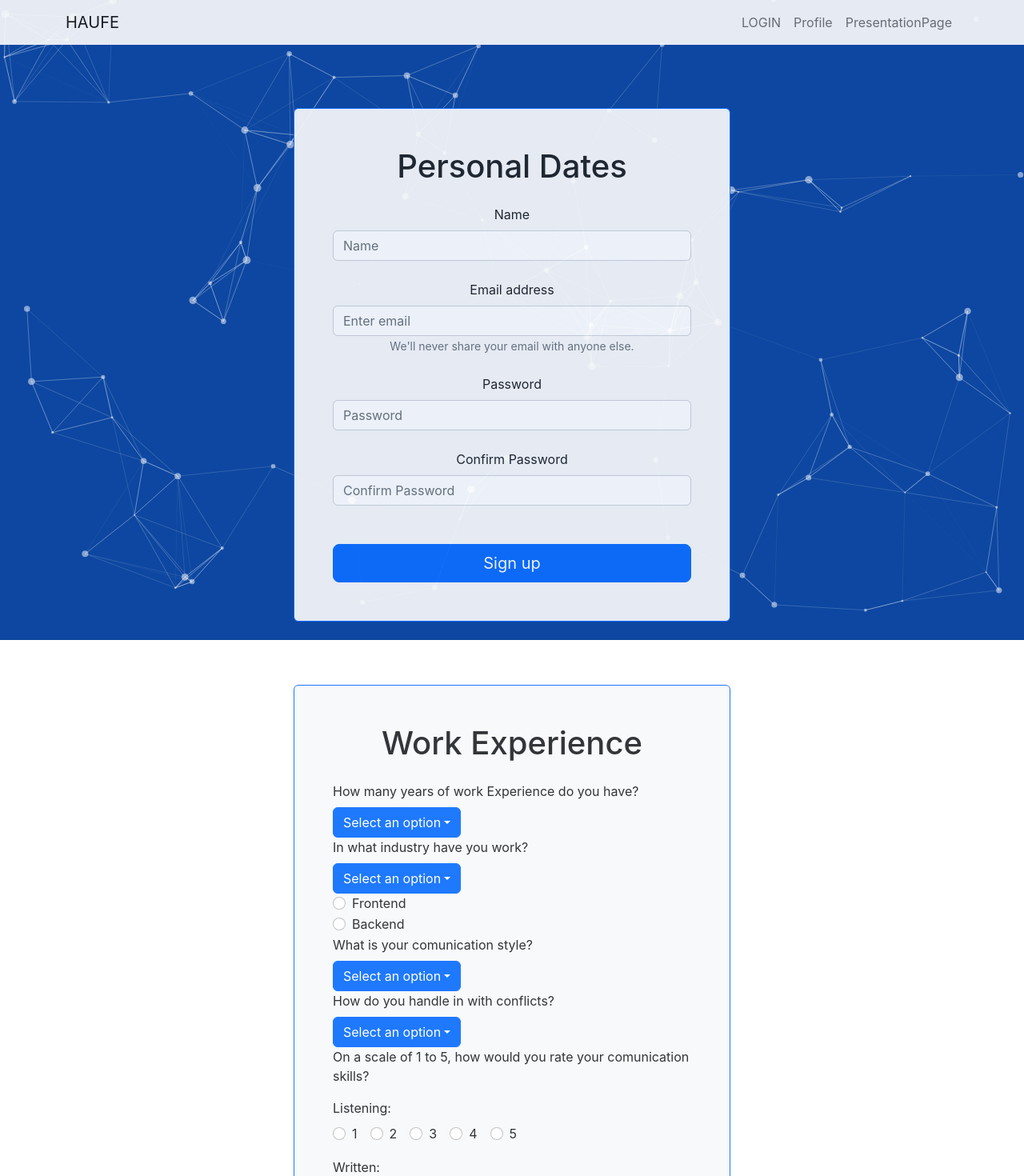
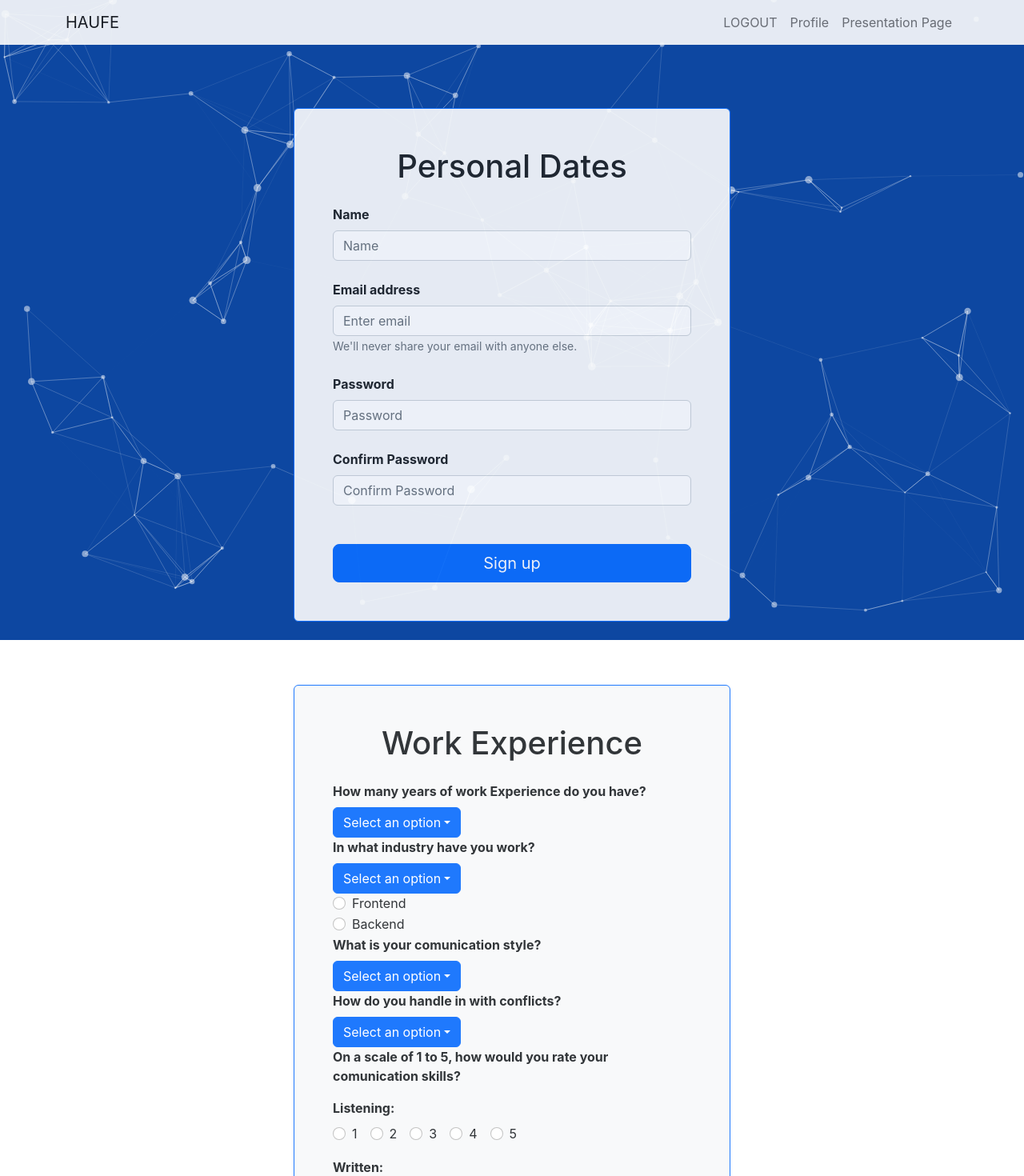
Before and after one commit to RAZVAN24RR/itec2023, a React (Create React App) app in the folder client/: page / in a window 1280 px wide. Shown: the top 1470 px of the page at 80% size. Built offline with nearby package versions, Linux system fonts and the light colour scheme.

Commit message:
Somethin'

```diff
--- a/client/package.json
+++ b/client/package.json
@@ -13,6 +13,7 @@
     "react-router-dom": "^6.10.0",
     "react-scripts": "5.0.1",
     "react-tsparticles": "^2.9.3",
+    "router-dom": "^2.2.10",
     "tsparticles": "^2.9.3",
     "web-vitals": "^2.1.4"
   },
--- a/client/src/App.js
+++ b/client/src/App.js
@@ -100,7 +100,6 @@ function App(props) {
   return (
     <div>
       <div className="content">
-        <Navbarex />
         {props.children}
         <Footer />
       </div>
--- a/client/src/components/navbar.js
+++ b/client/src/components/navbar.js
@@ -2,15 +2,15 @@ import Container from "react-bootstrap/Container";
 import Nav from "react-bootstrap/Nav";
 import Navbar from "react-bootstrap/Navbar";
 
-function Navbarex() {
+function Navbarex(props) {
   return (
     <Navbar className="bg-light">
       <Container className="text-primary">
-        <Navbar.Brand href="/">HAUFE</Navbar.Brand>
+        <Navbar.Brand href="/">{props.brand}</Navbar.Brand>
         <Nav className="mr-auto justify-content-betwen">
-          <Nav.Link href="/login">LOGIN</Nav.Link>
-          <Nav.Link href="/profile">Profile</Nav.Link>
-          <Nav.Link href="/presentation">PresentationPage</Nav.Link>
+          <Nav.Link href="/login">{props.login}</Nav.Link>
+          <Nav.Link href="/profile">{props.profile}</Nav.Link>
+          <Nav.Link href="/presentation">{props.presenationPage}</Nav.Link>
         </Nav>
       </Container>
     </Navbar>
--- a/client/src/pages/Login/Login.js
+++ b/client/src/pages/Login/Login.js
@@ -4,10 +4,13 @@ import Container from "react-bootstrap/Container";
 import Row from "react-bootstrap/Row";
 import Col from "react-bootstrap/Col";
 import Footer from "../../components/Footer";
+import Navbarex from "../../components/navbar";
 
 const Login = () => {
   return (
     <>
+      <Navbarex brand={"HAUFE"} login={"LOGIN"} profile={"Profile"} presenationPage={"Presentation Page"}/>
+
       <Container className="d-flex justify-content-center align-items-center vh-100">
         <Row className="justify-content-center align-items-center h-100 container-fluid">
           <Col
--- a/client/src/pages/PresentationPage/PresPage.js
+++ b/client/src/pages/PresentationPage/PresPage.js
@@ -2,10 +2,14 @@ import Container from "react-bootstrap/Container";
 import Nav from "react-bootstrap/Nav";
 import Navbar from "react-bootstrap/Navbar";
 import Footer from "../../components/Footer.js";
+import Navbarex from "../../components/navbar.js";
 
 function PresPage() {
   return (
     <>
+
+    <Navbarex brand={"HAUFE"} login={"LOGOUT"} profile={"Profile"} presenationPage={"Presentation Page"}/>
+
       <Container
         fluid
         className="text-center my-5 "
--- a/client/src/pages/ProfilePage/ProfilePage.js
+++ b/client/src/pages/ProfilePage/ProfilePage.js
@@ -1,7 +1,8 @@
 import React from "react";
 import { useState, useEffect } from "react";
-import { Container, Row, Col, Image, Button } from "react-bootstrap";
+import { Container, Row, Col, Image, Button, Nav } from "react-bootstrap";
 import AboutMe from "../../components/AboutMe.js";
+import Navbarex from "../../components/navbar.js";
 
 const ProfilePage = () => {
   const [applicationStatus, setApplicationStatus] = useState({
@@ -100,6 +101,10 @@ const ProfilePage = () => {
       })*/
 
   return (
+    <>
+
+    <Navbarex brand={"HAUFE"} login={"LOGOUT"} profile={"Profile"} presenationPage={"Presentation Page"}/>
+
     <Container className="bg-white">
       <Row>
         <Col md={{ span: 8, offset: 2 }}>
@@ -163,6 +168,9 @@ const ProfilePage = () => {
         </Col>
       </Row>
     </Container>
+    </>
+
+
   );
 };
 
--- a/client/src/pages/Signup/Signup.js
+++ b/client/src/pages/Signup/Signup.js
@@ -9,6 +9,7 @@ import React, { useState } from "react";
 import { InputGroup } from "react-bootstrap";
 import RadioChecks from "./formcheck";
 import Footer from "../../components/Footer";
+import Navbarex from "../../components/navbar.js";
 
 const Signup = () => {
   const [selectedOption, setSelectedOption] = useState("Select an option");
@@ -38,6 +39,8 @@ const Signup = () => {
 
   return (
     <>
+
+    <Navbarex brand={"HAUFE"} login={"LOGOUT"} profile={"Profile"} presenationPage={"Presentation Page"}/>
       <Persdate />
       <Container className="d-flex justify-content-center align-items-center">
         <Row className="justify-content-center align-items-center h-100 container-fluid  mb-4">
@@ -49,7 +52,7 @@ const Signup = () => {
 
             <Form className="text-left">
               <Form.Group controlId="formBasicPassword">
-                <Form.Label>
+                <Form.Label style={{fontWeight: "bold"}}>
                   How many years of work Experience do you have?{" "}
                 </Form.Label>
                 <Dropdown onSelect={handleOptionSelect}>
@@ -77,7 +80,7 @@ const Signup = () => {
                 </Dropdown>
               </Form.Group>
               <Form.Group controlId="formBasicEmail">
-                <Form.Label>In what industry have you work?</Form.Label>
+                <Form.Label style={{fontWeight: "bold"}}>In what industry have you work?</Form.Label>
                 <Dropdown onSelect={handleDropdownSelect}>
                   <Dropdown.Toggle variant="primary" id="dropdown-basic">
                     {selectedOptions}
@@ -116,14 +119,14 @@ const Signup = () => {
                 {selectedOption1 === "Frontend" && (
                   <>
                     <Form.Group controlId="formBasicFrontend">
-                      <Form.Label>
+                      <Form.Label style={{fontWeight: "bold"}}>
                         Whitch Frontend framework are you comfortable with?
                       </Form.Label>
                       <Form.Check label="React" value="Frontend" />
                       <Form.Check label="Angular" value="Frontend" />
                       <Form.Check label="Vue" value="Frontend" />
                     </Form.Group>
-                    <Form.Label>
+                    <Form.Label style={{fontWeight: "bold"}}>
                       On a scale from 1 to 5,how familiar are you in the
                       following programing language?
                     </Form.Label>
@@ -172,7 +175,7 @@ const Signup = () => {
                       </InputGroup>
                     </Form.Group>
                     <Form.Group controlId="formBasicFrontend">
-                      <Form.Label>
+                      <Form.Label style={{fontWeight: "bold"}}>
                         Whitch Frontend tools are you comfortable with?
                       </Form.Label>
                       <Form.Check label="Webpack" value="Frontend" />
@@ -186,7 +189,7 @@ const Signup = () => {
                 {selectedOption1 === "Backend" && (
                   <>
                     <Form.Group controlId="formBasicFrontend">
-                      <Form.Label>
+                      <Form.Label style={{fontWeight: "bold"}}>
                         Whitch Backend framework are you comfortable with?
                       </Form.Label>
                       <Form.Check label="Node.js" value="Frontend" />
@@ -196,7 +199,7 @@ const Signup = () => {
                       <Form.Check label="ASP.NET" value="Frontend" />
                     </Form.Group>
                     <Form.Group controlId="formBasicFrontend">
-                      <Form.Label>
+                      <Form.Label style={{fontWeight: "bold"}}>
                         Whitch programing language are you familiar with?
                       </Form.Label>
                       <Form.Check label="Java" value="Frontend" />
@@ -206,7 +209,7 @@ const Signup = () => {
                       <Form.Check label="C#" value="Frontend" />
                     </Form.Group>
                     <Form.Group controlId="formBasicFrontend">
-                      <Form.Label>
+                      <Form.Label style={{fontWeight: "bold"}}>
                         On a scale from 1 to 5,how familiar are you in the
                         following Backend Tools?
                       </Form.Label>
@@ -254,7 +257,7 @@ const Signup = () => {
                   </>
                 )}
                 <Form.Group controlId="formBasicPassword">
-                  <Form.Label>What is your comunication style? </Form.Label>
+                  <Form.Label style={{fontWeight: "bold"}}>What is your comunication style? </Form.Label>
                   <Dropdown onSelect={handleDropdown2Select}>
                     <Dropdown.Toggle variant="primary" id="dropdown-basic">
                       {selectedOptions2}
@@ -275,7 +278,7 @@ const Signup = () => {
                   </Dropdown>
                 </Form.Group>
                 <Form.Group controlId="formBasicPassword">
-                  <Form.Label>How do you handle in with conflicts? </Form.Label>
+                  <Form.Label style={{fontWeight: "bold"}}>How do you handle in with conflicts? </Form.Label>
                   <Dropdown onSelect={handleDropdown3Select}>
                     <Dropdown.Toggle variant="primary" id="dropdown-basic">
                       {selectedOptions3}
@@ -298,20 +301,20 @@ const Signup = () => {
                     </Dropdown.Menu>
                   </Dropdown>
                 </Form.Group>
-                <p>
+                <p style={{fontWeight: "bold"}}>
                   On a scale of 1 to 5, how would you rate your comunication
                   skills?
                 </p>
                 <Form.Group controlId="form-check" inline>
-                  <Form.Label>Listening:</Form.Label>
+                  <Form.Label style={{fontWeight: "bold"}}>Listening:</Form.Label>
                   <RadioChecks />
                 </Form.Group>
                 <Form.Group controlId="form-check" inline>
-                  <Form.Label>Written:</Form.Label>
+                  <Form.Label style={{fontWeight: "bold"}}>Written:</Form.Label>
                   <RadioChecks />
                 </Form.Group>
                 <Form.Group controlId="form-check" inline>
-                  <Form.Label>Verbal:</Form.Label>
+                  <Form.Label style={{fontWeight: "bold"}}>Verbal:</Form.Label>
                   <RadioChecks />
                 </Form.Group>
               </Form>
--- a/client/src/pages/Signup/personaldate.js
+++ b/client/src/pages/Signup/personaldate.js
@@ -16,13 +16,13 @@ const Persdate = () => {
           >
             <h1 className="text-center mb-4">Personal Dates</h1>
 
-            <Form className="text-center d-flex gap-4 flex-column">
+            <Form className="text-left d-flex gap-4 flex-column">
               <Form.Group controlId="formBasicPassword">
-                <Form.Label>Name </Form.Label>
+                <Form.Label style={{fontWeight: "bold"}}>Name</Form.Label>
                 <Form.Control type="password" placeholder="Name" />
               </Form.Group>
               <Form.Group controlId="formBasicEmail">
-                <Form.Label>Email address</Form.Label>
+                <Form.Label style={{fontWeight: "bold"}}>Email address</Form.Label>
                 <Form.Control type="email" placeholder="Enter email" />
                 <Form.Text className="text-muted">
                   We'll never share your email with anyone else.
@@ -30,11 +30,11 @@ const Persdate = () => {
               </Form.Group>
 
               <Form.Group controlId="formBasicPassword">
-                <Form.Label>Password</Form.Label>
+                <Form.Label style={{fontWeight: "bold"}}>Password</Form.Label>
                 <Form.Control type="password" placeholder="Password" />
               </Form.Group>
               <Form.Group controlId="formBasicPassword">
-                <Form.Label>Confirm Password</Form.Label>
+                <Form.Label style={{fontWeight: "bold"}}>Confirm Password</Form.Label>
                 <Form.Control type="password" placeholder="Confirm Password" />
               </Form.Group>
 
```
Also changed, not shown: 1 other file (tests, documents, lock files or other folders).
